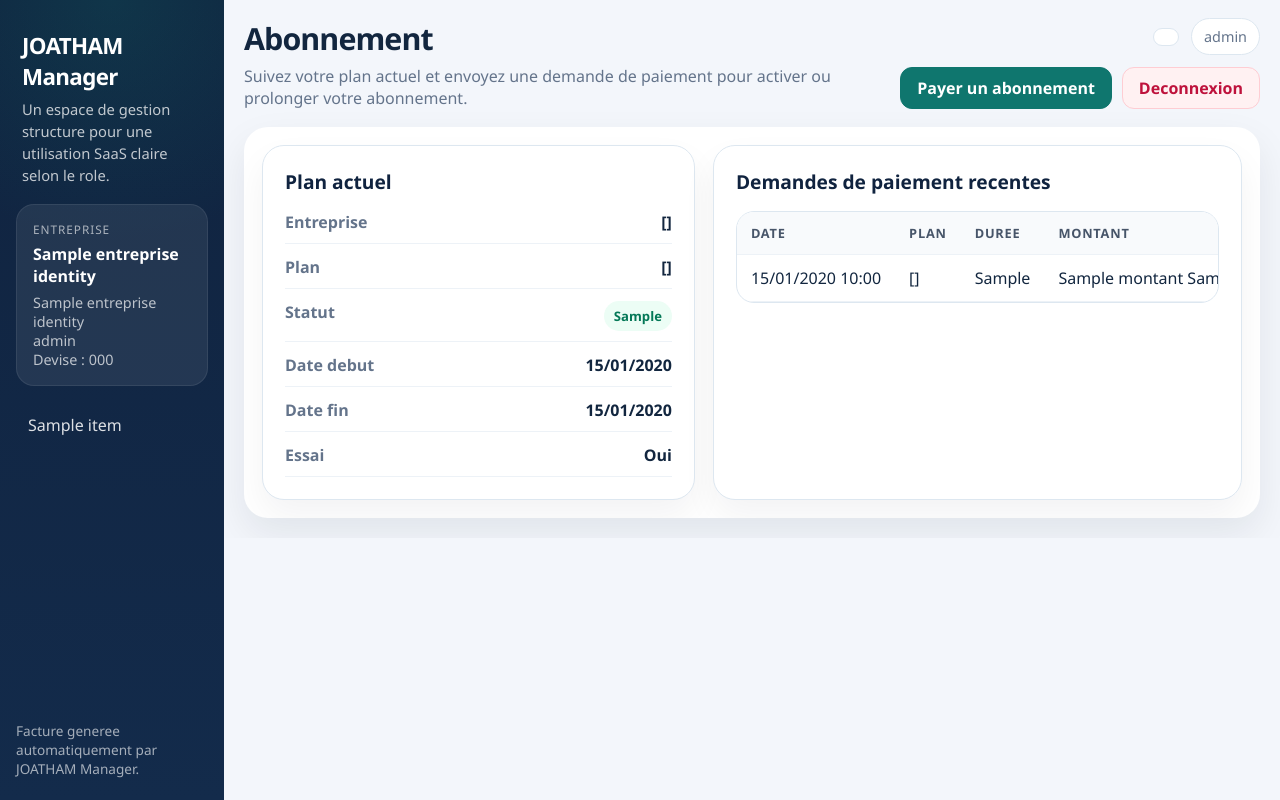
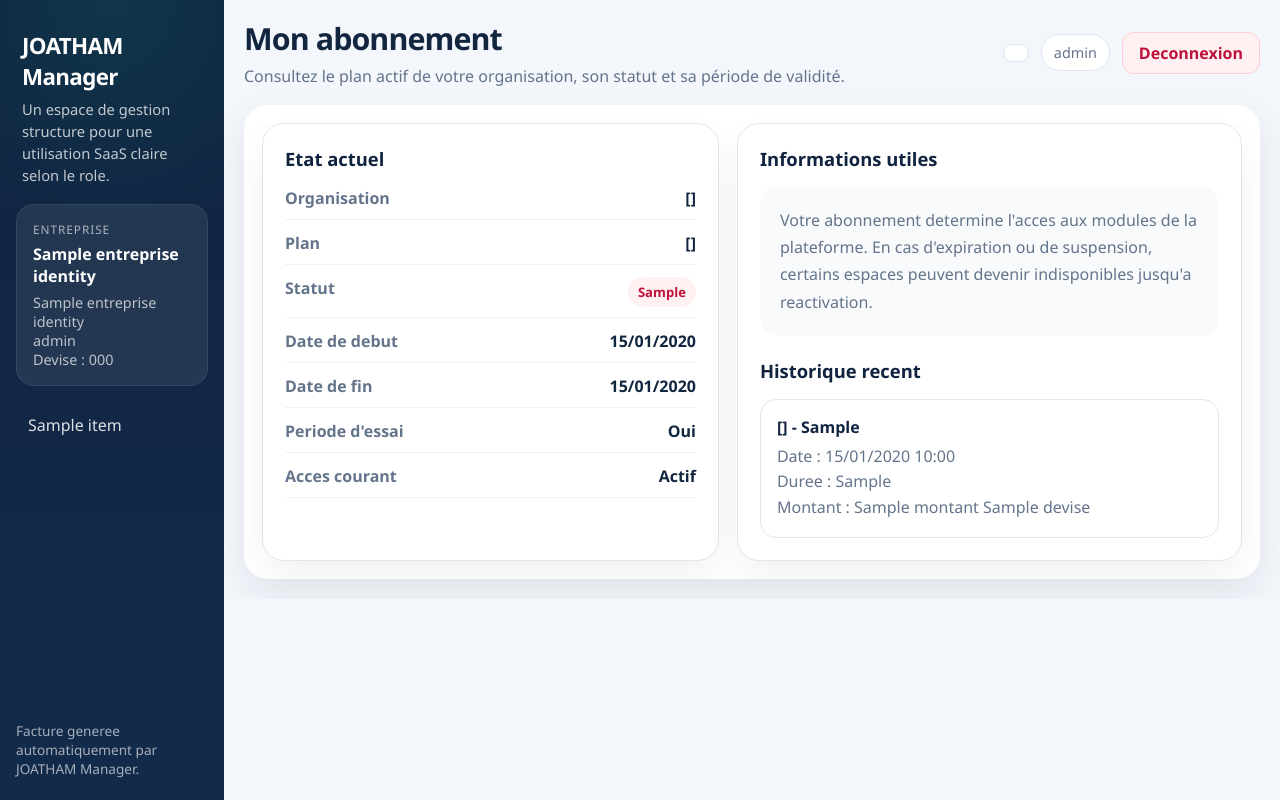
Before and after one commit to CCPJOATHAM/joatham-manager-saas, a Django app: template templates/core/subscription_overview.html in a window 1280 px wide. Run offline with Django 5.2, Linux system fonts and the light colour scheme; the template is opened without the code that fills it: most values are stand-ins (such as "Sample title", 1, 10 or a date in 2020).

Commit message:
V1 abonnement SaaS stable avec tests OK

```diff
--- a/core/selectors/super_admin.py
+++ b/core/selectors/super_admin.py
@@ -44,8 +44,10 @@ def get_super_admin_entreprise_queryset(*, search=None, statut=None):
 def get_super_admin_subscription_counts():
     subscriptions = AbonnementEntreprise.objects.all()
     payments = PaiementAbonnement.objects.all()
+    total_accounts = Entreprise.objects.count()
     return {
-        "total_accounts": Entreprise.objects.count(),
+        "total_accounts": total_accounts,
+        "total_entreprises": total_accounts,
         "essai": subscriptions.filter(statut=AbonnementEntreprise.Statut.ESSAI).count(),
         "actif": subscriptions.filter(statut=AbonnementEntreprise.Statut.ACTIF).count(),
         "expire": subscriptions.filter(statut=AbonnementEntreprise.Statut.EXPIRE).count(),
--- a/templates/core/subscription_overview.html
+++ b/templates/core/subscription_overview.html
@@ -1,20 +1,17 @@
 {% extends "joatham_dashboard/base.html" %}
 
-{% block page_title %}Abonnement | JOATHAM Manager{% endblock %}
-{% block content_title %}Abonnement{% endblock %}
-{% block content_subtitle %}Suivez votre plan actuel et envoyez une demande de paiement pour activer ou prolonger votre abonnement.{% endblock %}
-
-{% block top_actions %}
-<a href="{% url 'subscription_payment_create' %}" class="btn-link primary">Payer un abonnement</a>
-{% endblock %}
+{% block page_title %}Mon abonnement | JOATHAM Manager{% endblock %}
+{% block content_title %}Mon abonnement{% endblock %}
+{% block content_subtitle %}Consultez le plan actif de votre organisation, son statut et sa période de validité.{% endblock %}
 
 {% block content %}
 <style>
     .subscription-grid {
         display: grid;
-        grid-template-columns: minmax(280px, 0.9fr) minmax(320px, 1.1fr);
+        grid-template-columns: minmax(320px, 0.95fr) minmax(320px, 1.05fr);
         gap: 18px;
     }
+
     .sub-card {
         border: 1px solid #dde7f0;
         border-radius: 22px;
@@ -22,15 +19,18 @@
         padding: 22px;
         box-shadow: 0 16px 34px rgba(15, 23, 42, 0.05);
     }
+
     .sub-card h2 {
         margin: 0 0 16px;
-        font-size: 1.2rem;
+        font-size: 1.15rem;
         color: #10233f;
     }
+
     .details {
         display: grid;
         gap: 12px;
     }
+
     .detail-row {
         display: flex;
         justify-content: space-between;
@@ -38,48 +38,69 @@
         border-bottom: 1px solid #edf2f7;
         padding-bottom: 10px;
     }
+
     .detail-row span:first-child {
         color: #64748b;
         font-weight: 700;
     }
+
     .status-pill {
         display: inline-flex;
         padding: 6px 10px;
         border-radius: 999px;
-        background: #ecfdf5;
-        color: #047857;
         font-weight: 800;
         font-size: 0.82rem;
     }
-    .payment-table {
-        width: 100%;
-        min-width: 760px;
-        border-collapse: collapse;
+
+    .status-actif {
+        background: #ecfdf5;
+        color: #047857;
     }
-    .table-shell {
-        overflow-x: auto;
-        border: 1px solid #dde7f0;
-        border-radius: 18px;
+
+    .status-essai {
+        background: #fffbeb;
+        color: #b45309;
     }
-    .payment-table th,
-    .payment-table td {
-        padding: 12px 14px;
-        border-bottom: 1px solid #edf2f7;
-        text-align: left;
+
+    .status-expire,
+    .status-suspendu {
+        background: #fff1f2;
+        color: #be123c;
     }
-    .payment-table th {
-        background: #f8fafc;
-        color: #475569;
-        font-size: 0.8rem;
-        text-transform: uppercase;
-        letter-spacing: 0.06em;
-    }
-    .empty-state {
-        padding: 24px;
+
+    .empty-state,
+    .info-box {
+        padding: 20px;
         color: #64748b;
         background: #f8fafc;
         border-radius: 18px;
+        line-height: 1.7;
     }
+
+    .history-list {
+        display: grid;
+        gap: 12px;
+    }
+
+    .history-item {
+        border: 1px solid #e2e8f0;
+        border-radius: 16px;
+        padding: 16px;
+        background: #fff;
+    }
+
+    .history-item strong {
+        display: block;
+        margin-bottom: 6px;
+        color: #10233f;
+    }
+
+    .history-item span {
+        display: block;
+        color: #64748b;
+        line-height: 1.6;
+    }
+
     @media (max-width: 980px) {
         .subscription-grid {
             grid-template-columns: 1fr;
@@ -89,51 +110,54 @@
 
 <div class="subscription-grid">
     <section class="sub-card">
-        <h2>Plan actuel</h2>
+        <h2>Etat actuel</h2>
+        {% if subscription %}
         <div class="details">
-            <div class="detail-row"><span>Entreprise</span><strong>{{ entreprise.nom }}</strong></div>
-            {% if subscription %}
+            <div class="detail-row"><span>Organisation</span><strong>{{ entreprise.nom }}</strong></div>
             <div class="detail-row"><span>Plan</span><strong>{{ subscription.plan.nom }}</strong></div>
-            <div class="detail-row"><span>Statut</span><span class="status-pill">{{ subscription.get_statut_display }}</span></div>
-            <div class="detail-row"><span>Date debut</span><strong>{{ subscription.date_debut|date:"d/m/Y" }}</strong></div>
-            <div class="detail-row"><span>Date fin</span><strong>{{ subscription.date_fin|date:"d/m/Y" }}</strong></div>
-            <div class="detail-row"><span>Essai</span><strong>{% if subscription.essai %}Oui{% else %}Non{% endif %}</strong></div>
-            {% else %}
-            <p class="empty-state">Aucun abonnement n'est encore configure pour cette entreprise.</p>
-            {% endif %}
+            <div class="detail-row">
+                <span>Statut</span>
+                <span class="status-pill status-{{ subscription.statut }}">{{ subscription.get_statut_display }}</span>
+            </div>
+            <div class="detail-row"><span>Date de debut</span><strong>{{ subscription.date_debut|date:"d/m/Y" }}</strong></div>
+            <div class="detail-row"><span>Date de fin</span><strong>{{ subscription.date_fin|date:"d/m/Y" }}</strong></div>
+            <div class="detail-row"><span>Periode d'essai</span><strong>{% if subscription.essai %}Oui{% else %}Non{% endif %}</strong></div>
+            <div class="detail-row"><span>Acces courant</span><strong>{% if subscription.actif %}Actif{% else %}Inactif{% endif %}</strong></div>
         </div>
+        {% else %}
+        <div class="empty-state">
+            Aucun abonnement n'est encore configure pour votre organisation.
+        </div>
+        {% endif %}
     </section>
 
     <section class="sub-card">
-        <h2>Demandes de paiement recentes</h2>
+        <h2>Informations utiles</h2>
+        {% if subscription %}
+        <div class="info-box">
+            Votre abonnement determine l'acces aux modules de la plateforme. En cas d'expiration ou de suspension, certains espaces peuvent devenir indisponibles jusqu'a reactivation.
+        </div>
+        {% else %}
+        <div class="info-box">
+            Votre organisation ne dispose pas encore d'un abonnement actif. Contactez l'administration de la plateforme pour activer votre acces.
+        </div>
+        {% endif %}
+
+        <h2 style="margin-top:22px;">Historique recent</h2>
         {% if paiements %}
-        <div class="table-shell">
-            <table class="payment-table">
-                <thead>
-                    <tr>
-                        <th>Date</th>
-                        <th>Plan</th>
-                        <th>Duree</th>
-                        <th>Montant</th>
-                        <th>Statut</th>
-                    </tr>
-                </thead>
-                <tbody>
-                    {% for paiement in paiements %}
-                    <tr>
-                        <td>{{ paiement.date_creation|date:"d/m/Y H:i" }}</td>
-                        <td>{{ paiement.plan.nom }}</td>
-                        <td>{{ paiement.get_duree_display }}</td>
-                        <td>{{ paiement.montant }} {{ entreprise.devise }}</td>
-                        <td>{{ paiement.get_statut_display }}</td>
-                    </tr>
-                    {% endfor %}
-                </tbody>
-            </table>
+        <div class="history-list">
+            {% for paiement in paiements %}
+            <article class="history-item">
+                <strong>{{ paiement.plan.nom }} - {{ paiement.get_statut_display }}</strong>
+                <span>Date : {{ paiement.date_creation|date:"d/m/Y H:i" }}</span>
+                <span>Duree : {{ paiement.get_duree_display }}</span>
+                <span>Montant : {{ paiement.montant }} {{ entreprise.devise }}</span>
+            </article>
+            {% endfor %}
         </div>
         {% else %}
         <div class="empty-state">
-            Aucune demande de paiement pour le moment. Utilisez le bouton "Payer un abonnement" pour envoyer une demande.
+            Aucun evenement d'abonnement recent n'est disponible pour le moment.
         </div>
         {% endif %}
     </section>
```
Also changed, not shown: core/models.py (+16 -0 lines), core/selectors/audit.py (+6 -2 lines), core/selectors/subscriptions.py (added, +11 -0 lines), core/services/product_policy.py (+13 -53 lines), core/services/subscription.py (+19 -5 lines), core/services/tenancy.py (+72 -0 lines), core/tests.py (+12 -2 lines), joatham_users/tests.py (+67 -4 lines), core/migrations/0004_plan_abonnement_proxies.py (added).
